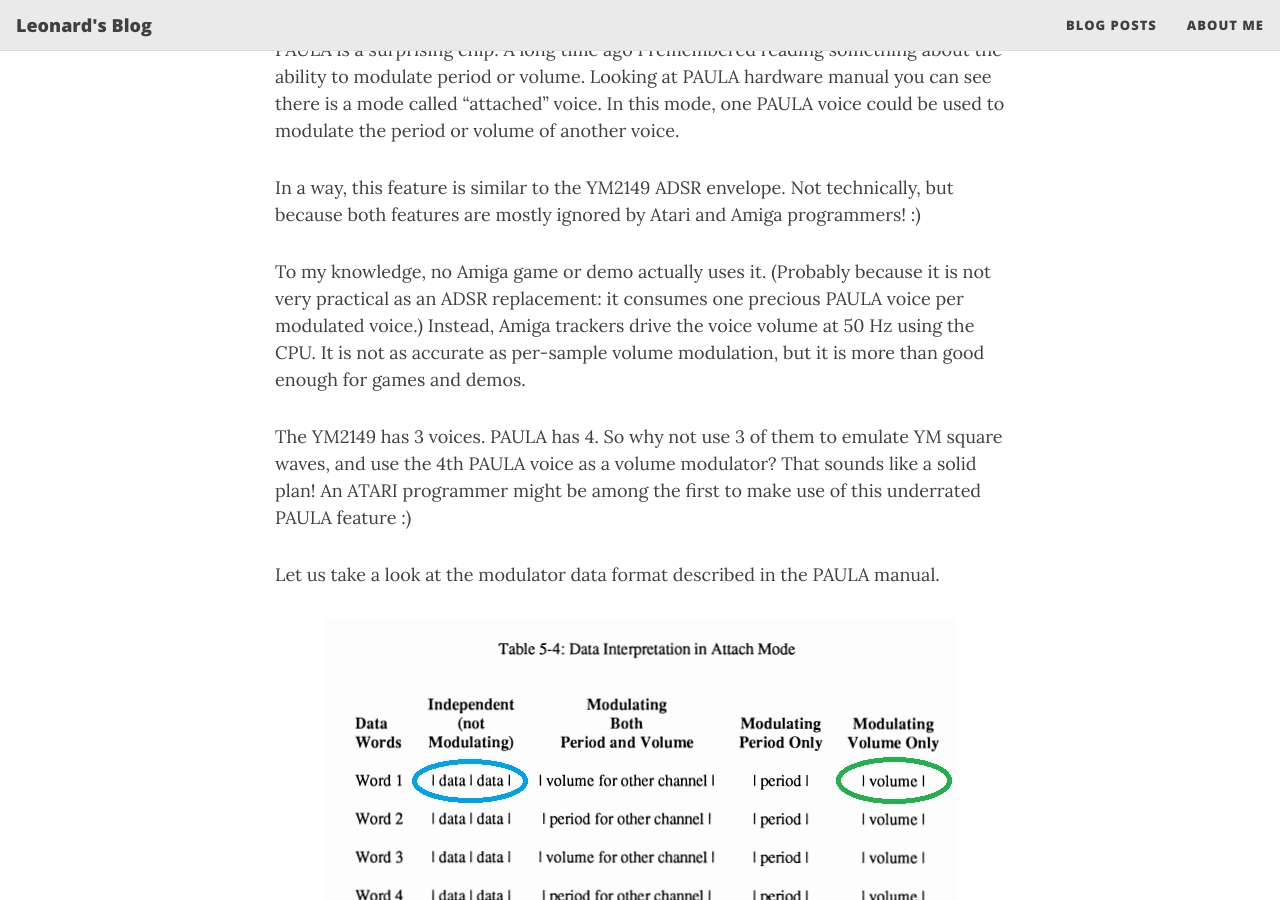
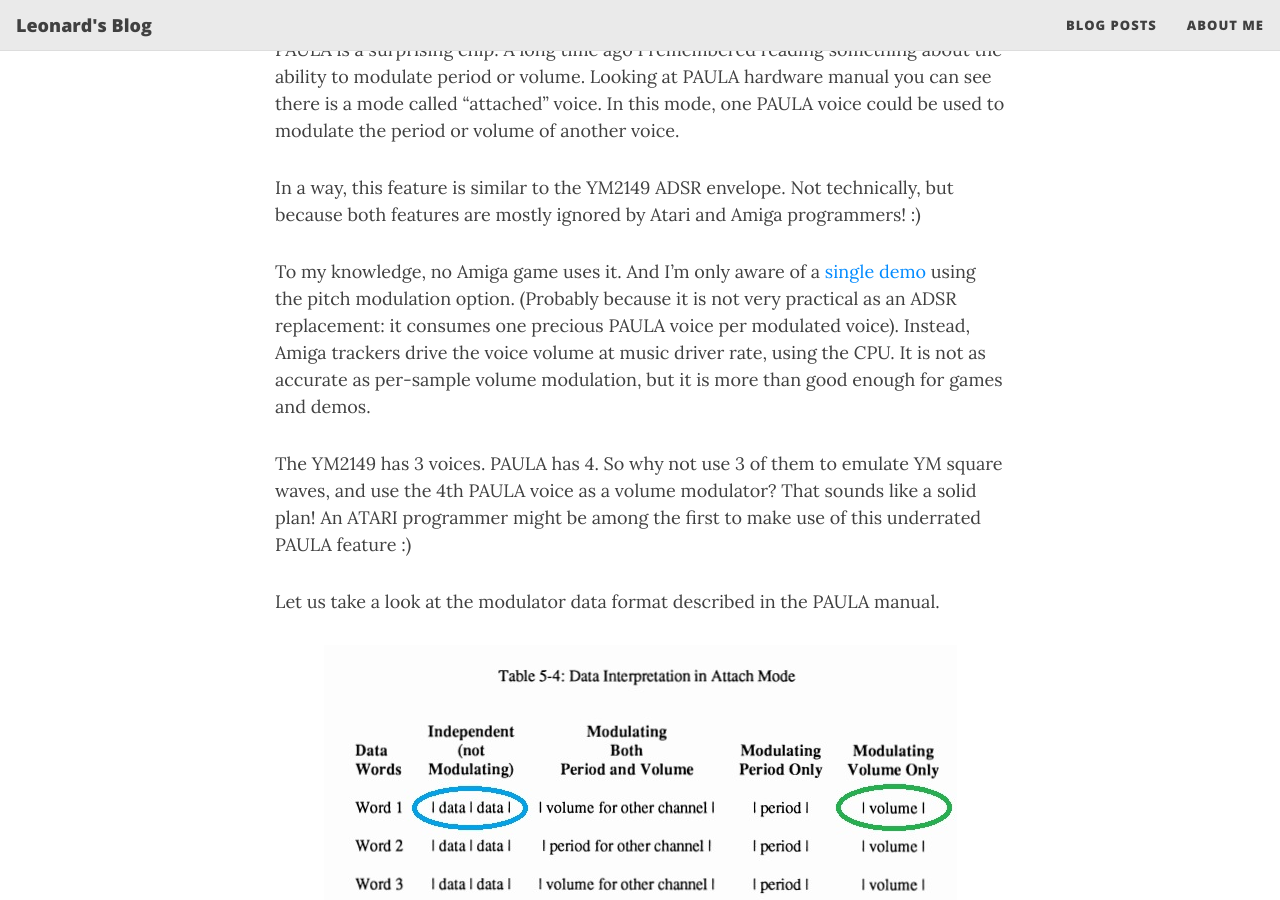
Before and after one commit to arnaud-carre/arnaud-carre.github.io, a Jekyll site: the page built from _posts/2026-05-15-ym-fast-emu.md, in a window 1280 px wide and 900 px high, scrolled down 6799 px. Built offline with Jekyll 4.4.1, drawn with Linux system fonts in a browser that asks for light colours; nearby versions of some CDN libraries.

Commit message:
content update (thanks planton42 :) )

```diff
--- a/_posts/2026-05-15-ym-fast-emu.md
+++ b/_posts/2026-05-15-ym-fast-emu.md
@@ -137,7 +137,7 @@
 
 In a way, this feature is similar to the YM2149 ADSR envelope. Not technically, but because both features are mostly ignored by Atari and Amiga programmers! :)
 
-To my knowledge, no Amiga game or demo actually uses it. (Probably because it is not very practical as an ADSR replacement: it consumes one precious PAULA voice per modulated voice.) Instead, Amiga trackers drive the voice volume at 50 Hz using the CPU. It is not as accurate as per-sample volume modulation, but it is more than good enough for games and demos.
+To my knowledge, no Amiga game uses it. And I'm only aware of a [single demo](https://youtu.be/OK_U9UnZoNs?t=35) using the pitch modulation option. (Probably because it is not very practical as an ADSR replacement: it consumes one precious PAULA voice per modulated voice). Instead, Amiga trackers drive the voice volume at music driver rate, using the CPU. It is not as accurate as per-sample volume modulation, but it is more than good enough for games and demos.
 
 The YM2149 has 3 voices. PAULA has 4. So why not use 3 of them to emulate YM square waves, and use the 4th PAULA voice as a volume modulator? That sounds like a solid plan! An ATARI programmer might be among the first to make use of this underrated PAULA feature :)
 
```
